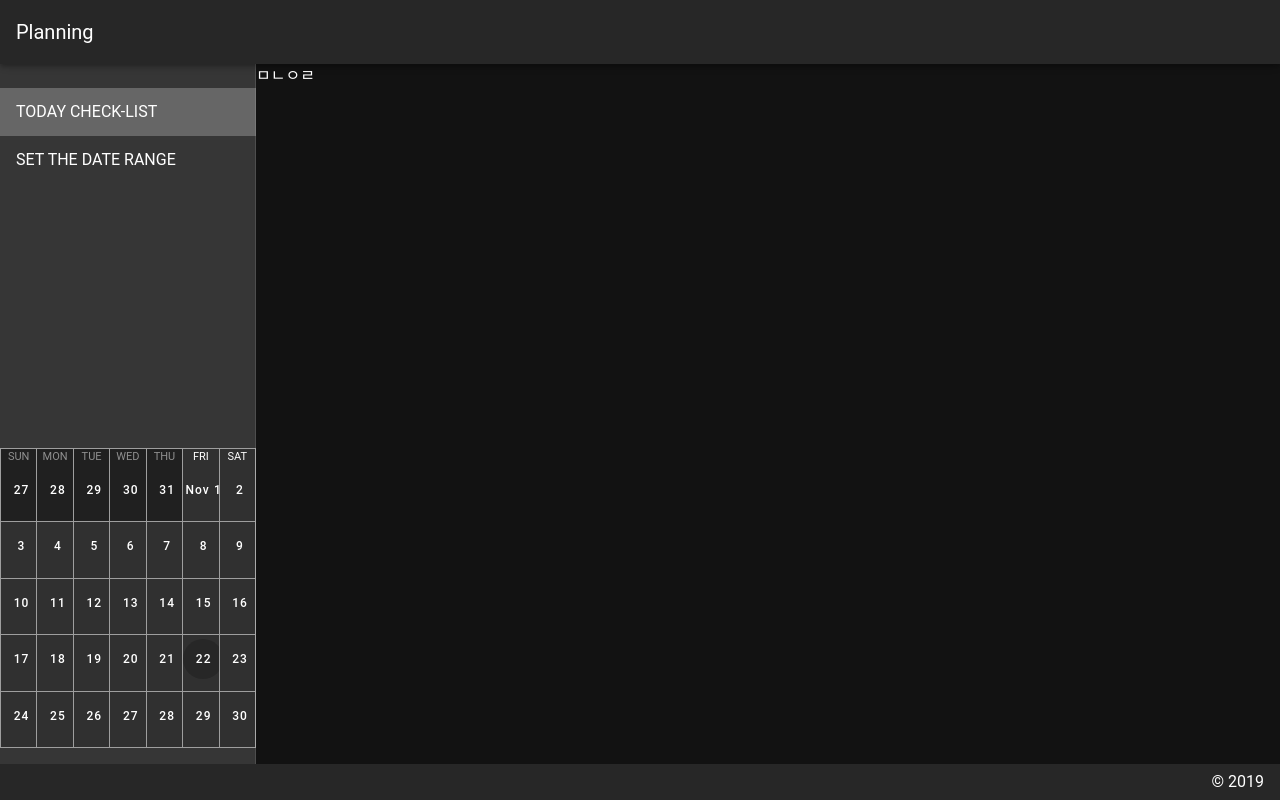
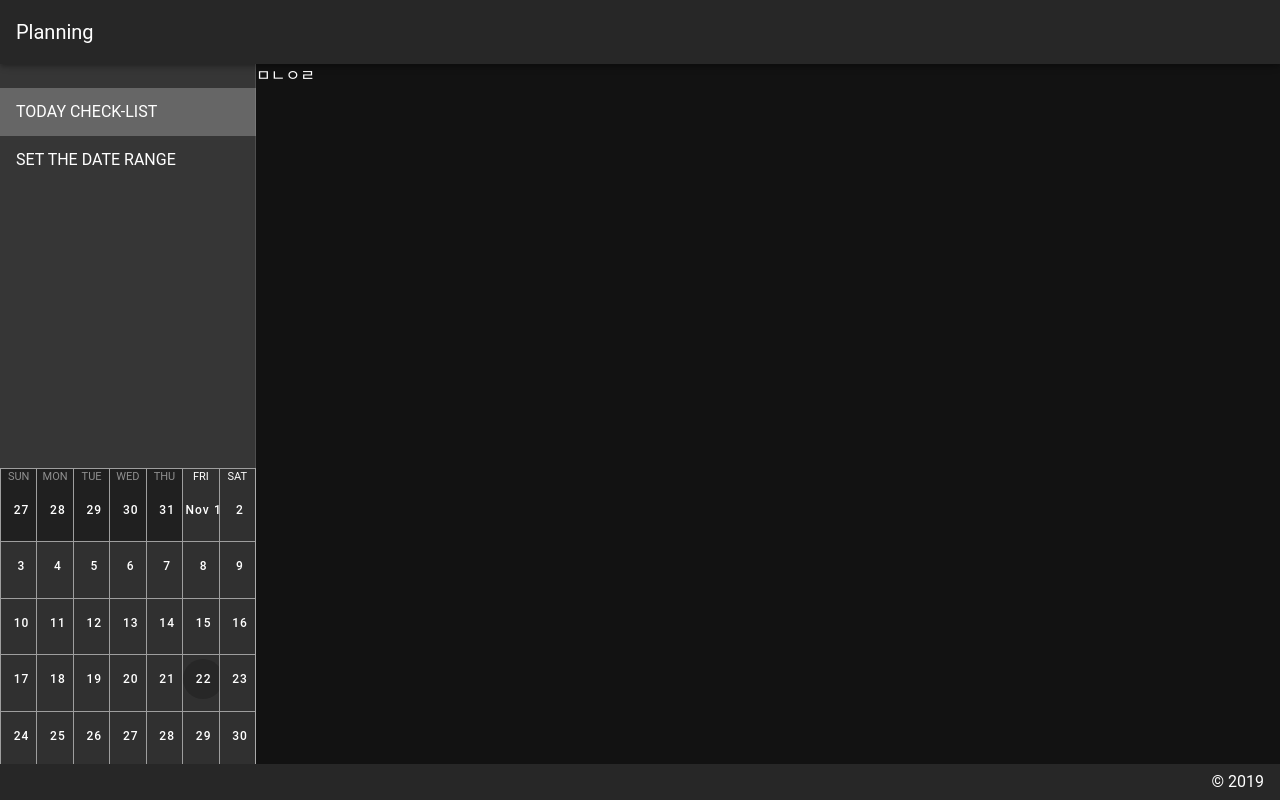
Before and after one commit to Dellil/planning-today, a Vue app: page / in a window 1280 px wide. Built offline with nearby package versions, Linux system fonts and the light colour scheme.

Commit message:
modified space between components

```diff
--- a/src/component/menu/CalendarComponent.vue
+++ b/src/component/menu/CalendarComponent.vue
@@ -1,5 +1,6 @@
 <template>
     <v-sheet
+    class="mb-n1"
     height="300"
     >
         <v-calendar
--- a/src/component/menu/ListComponent.vue
+++ b/src/component/menu/ListComponent.vue
@@ -1,5 +1,5 @@
 <template>
-    <v-list>
+    <v-list class="mt-4">
         <v-list-item-group mandatory>
             <v-list-item
             v-for="(item, i) in items"
--- a/src/component/menu/MenuComponent.vue
+++ b/src/component/menu/MenuComponent.vue
@@ -3,10 +3,9 @@
     app
     clipped
     >
-
         <div class="d-flex flex-column justify-space-between" id="menu-container">
-            <app-list class="mt-4"></app-list>
-            <app-calendar class="mb-4"></app-calendar>
+            <app-list></app-list>
+            <app-calendar></app-calendar>
         </div>
 
     </v-navigation-drawer>
@@ -32,6 +31,9 @@ export default {
 </script>
 
 <style>
+    v-navigation-drawer {
+        overflow: hidden;
+    }
     #menu-container {
         height: 100%;
     }
```
